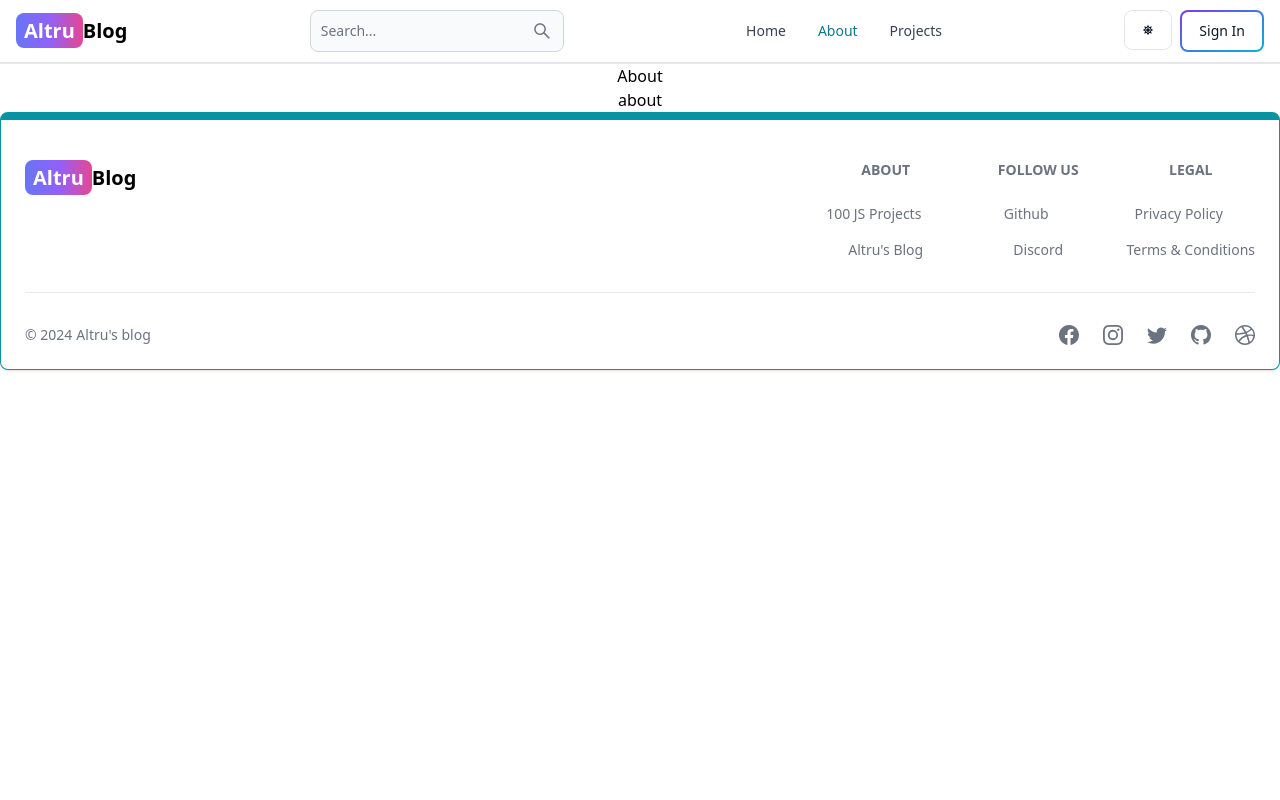
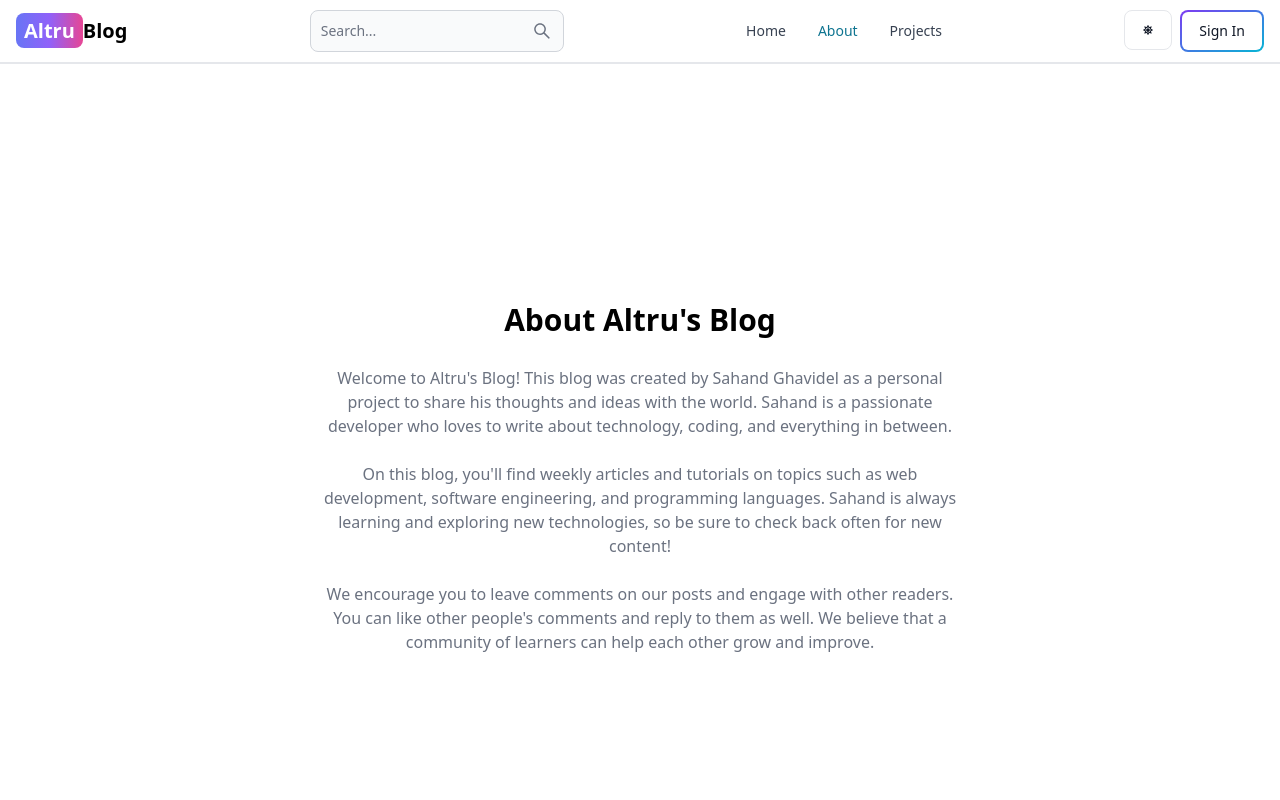
Before and after one commit to Rahul-repositry/BlogApp, a React (Vite) app in the folder client/: page /about in a window 1280 px wide. Shown: the top 800 px of the page. Built offline with nearby package versions, Linux system fonts and the light colour scheme; the HTML template or start-up script is replaced by a standard one.

Commit message:
About page updated

```diff
--- a/client/src/pages/About.jsx
+++ b/client/src/pages/About.jsx
@@ -1,12 +1,35 @@
-import React from "react";
+export default function About() {
+  return (
+    <div className="min-h-screen flex items-center justify-center">
+      <div className="max-w-2xl mx-auto p-3 text-center">
+        <div>
+          <h1 className="text-3xl font font-semibold text-center my-7">
+            About Altru's Blog
+          </h1>
+          <div className="text-md text-gray-500 flex flex-col gap-6">
+            <p>
+              Welcome to Altru's Blog! This blog was created by Sahand Ghavidel
+              as a personal project to share his thoughts and ideas with the
+              world. Sahand is a passionate developer who loves to write about
+              technology, coding, and everything in between.
+            </p>
 
-const About = () => {
-  return (
-    <div>
-      About
-      <div>about</div>
+            <p>
+              On this blog, you'll find weekly articles and tutorials on topics
+              such as web development, software engineering, and programming
+              languages. Sahand is always learning and exploring new
+              technologies, so be sure to check back often for new content!
+            </p>
+
+            <p>
+              We encourage you to leave comments on our posts and engage with
+              other readers. You can like other people's comments and reply to
+              them as well. We believe that a community of learners can help
+              each other grow and improve.
+            </p>
+          </div>
+        </div>
+      </div>
     </div>
   );
-};
-
-export default About;
+}
```
